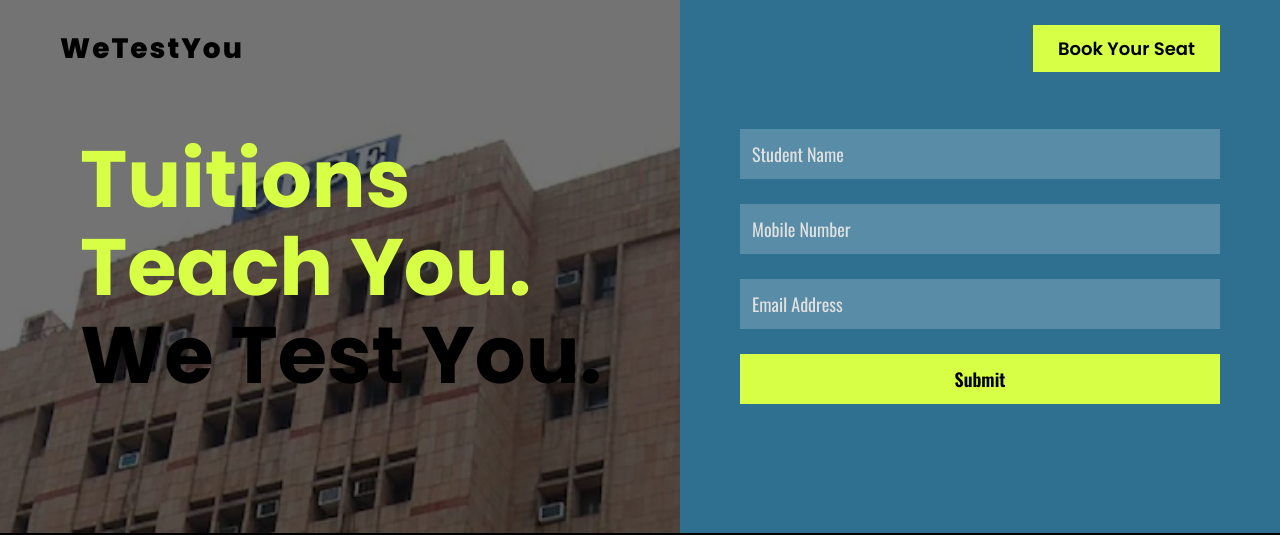
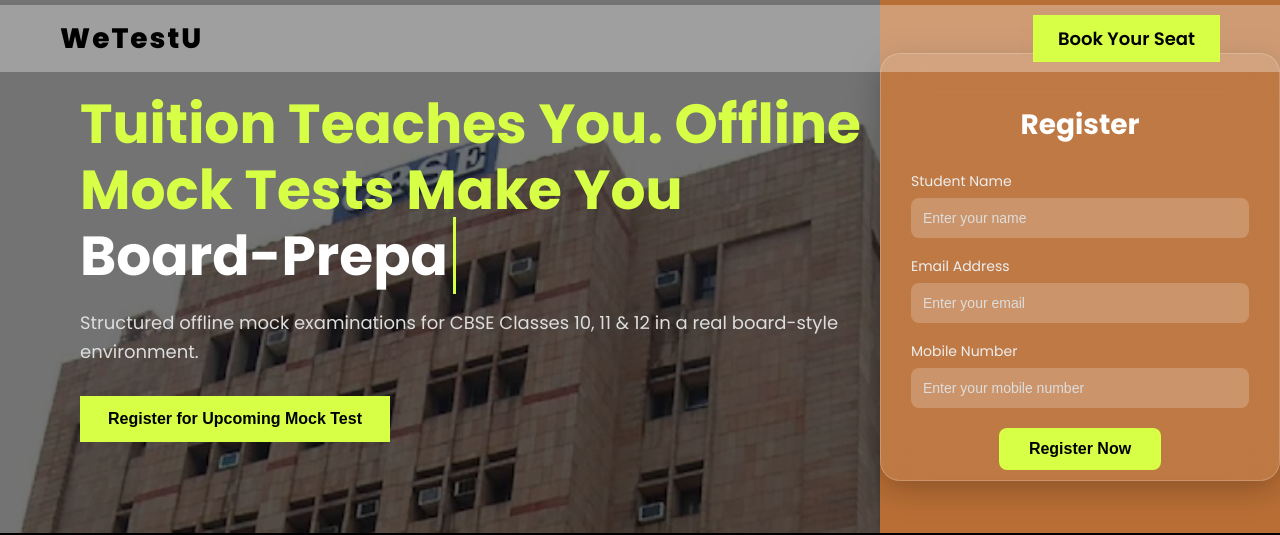
Before and after one commit to gitsparthiv/we_test_you, a React (Vite) app: page / in a window 1280 px wide. Shown: the top 535 px of the page. Built offline with nearby package versions, Linux system fonts and the light colour scheme.

Commit message:
updated reg form

```diff
--- a/src/components/FrontPage.css
+++ b/src/components/FrontPage.css
@@ -21,16 +21,17 @@ html, body {
 
 /* ===== NAVBAR ===== */
 .navbar {
-  position: absolute;
+  position: fixed;
   top: 0;
   left: 0;
   width: 100%;
-  padding: 25px 60px;
+  padding: 10px 60px;
+  margin-top: 5px;
   display: flex;
   justify-content: space-between;
   align-items: center;
   z-index: 9999;
-  background: transparent;   /* IMPORTANT */
+  background: rgba(255, 255, 255, 0.313); /* IMPORTANT */
 }
 
 .logo {
@@ -64,7 +65,7 @@ html, body {
 
 /* ===== LEFT SIDE ===== */
 .left {
-  flex: 1;
+  flex: 2;
   position: relative;
   background: url("../assets/3gin9vh8_cbse-_625x300_19_December_24.webp") center/cover no-repeat;
   display: flex;
@@ -92,13 +93,13 @@ html, body {
 }
 
 /* ===== RIGHT SIDE ===== */
-.right {
+/* .right {
   flex: 1;
   background: #2f6f8f;
   display: flex;
   justify-content: center;
   align-items: center;
-}
+} */
 
 /* ===== HERO TEXT ===== */
 .hero-text {
@@ -109,11 +110,52 @@ html, body {
 }
 
 .hero-text span {
-  color: #000000;
+  color: #161619;
+}
+.hero-content {
+  position: relative;
+  z-index: 2;
+  max-width: 900px;
+  color: #fff;
+}
+
+.hero-content h2 {
+  font-size: 55px;
+  line-height: 1.2;
+  font-weight: 700;
+  color: #d7ff45;
+}
+
+.typing {
+  color: #ffffff;
+  border-right: 3px solid #d7ff45;
+  padding-right: 5px;
+}
+
+.hero-content p {
+  margin-top: 20px;
+  font-size: 18px;
+  color: #ddd;
+  line-height: 1.6;
+}
+
+.hero-btn {
+  margin-top: 30px;
+  padding: 14px 28px;
+  font-size: 16px;
+  font-weight: 600;
+  background: #d7ff45;
+  border: none;
+  cursor: pointer;
+  transition: 0.3s ease;
+}
+
+.hero-btn:hover {
+  background: #bde634;
 }
 
 /* ===== FORM ===== */
-form {
+/* form {
   width: 80%;
   max-width: 550px;
   display: flex;
@@ -128,9 +170,9 @@ form input {
   background: rgba(255,255,255,0.2);
   color: #fff;
   font-family: 'Oswald', sans-serif;
-}
+} */
 
-form input::placeholder {
+/* form input::placeholder {
   color: #e0e0e0;
 }
 
@@ -142,6 +184,41 @@ form button {
   font-weight: 600;
   cursor: pointer;
   font-family: 'Oswald', sans-serif;
+} */
+.right {
+  flex: 1;
+  display: flex;
+  justify-content: center;
+  align-items: center;
+  position: relative;
+  background-color: rgba(185, 110, 53);
+}
+
+.form-card {
+  width: 100%;
+  max-width: 420px;
+  padding: 30px;
+  padding-top: 50px;
+  padding-bottom: 10px;
+  border-radius: 20px;
+
+  /* Transparent Glass */
+  background: rgba(255, 255, 255, 0.08);
+
+  backdrop-filter: blur(20px);
+  -webkit-backdrop-filter: blur(20px);
+
+  border: 1px solid rgba(255, 255, 255, 0.2);
+
+  box-shadow: 0 8px 32px rgba(0, 0, 0, 0.25);
+  color: #fff;
+}
+
+
+.form-card h2 {
+  font-size: 28px;
+  margin-bottom: 25px;
+  text-align: center;
 }
 
 /* ===== BOTTOM SECTION ===== */
@@ -189,6 +266,50 @@ form button {
   position: relative;
   z-index: 2;
 }
+.input-group {
+  display: flex;
+  flex-direction: column;
+  margin-bottom: 18px;
+}
+
+.input-group label {
+  font-size: 14px;
+  margin-bottom: 6px;
+  color: #eee;
+}
+
+.input-group input {
+  padding: 12px;
+  border-radius: 8px;
+  border: none;
+  outline: none;
+  background: rgba(255, 255, 255, 0.2);
+  color: #fff;
+  font-size: 14px;
+}
+.submit-btn {
+  margin: 20px auto 0 auto;   /* center horizontally */
+  padding: 12px 30px;         /* better button shape */
+  border-radius: 8px;
+  border: none;
+  background: #d7ff45;
+  font-weight: 600;
+  font-size: 16px;
+  cursor: pointer;
+  transition: 0.3s ease;
+  display: block;             /* required for margin auto to work */
+  width: fit-content;         /* shrink to content width */
+}
+
+.submit-btn:hover {
+  background: #bde634;
+  transform: translateY(-2px);
+}
+
+.input-group input::placeholder {
+  color: #ddd;
+}
+
 
 
 .box:nth-child(1) {
--- a/src/components/FrontPage.jsx
+++ b/src/components/FrontPage.jsx
@@ -1,13 +1,48 @@
-import React from "react";
+import React, { useState, useEffect } from "react";
 import "./FrontPage.css";
 
 const FrontPage = () => {
+  const words = [
+    "Exam-Ready.",
+    "Board-Prepared.",
+    "Mentally Strong.",
+    "Performance Confident."
+  ];
+
+  const [currentWordIndex, setCurrentWordIndex] = useState(0);
+  const [displayText, setDisplayText] = useState("");
+  const [isDeleting, setIsDeleting] = useState(false);
+
+  useEffect(() => {
+    const currentWord = words[currentWordIndex];
+    const typingSpeed = isDeleting ? 50 : 80;
+
+    const timer = setTimeout(() => {
+      if (!isDeleting) {
+        setDisplayText(currentWord.substring(0, displayText.length + 1));
+
+        if (displayText === currentWord) {
+          setTimeout(() => setIsDeleting(true), 1200);
+        }
+      } else {
+        setDisplayText(currentWord.substring(0, displayText.length - 1));
+
+        if (displayText === "") {
+          setIsDeleting(false);
+          setCurrentWordIndex((prev) => (prev + 1) % words.length);
+        }
+      }
+    }, typingSpeed);
+
+    return () => clearTimeout(timer);
+  }, [displayText, isDeleting, currentWordIndex]);
+
   return (
     <div className="main-container">
 
       {/* NAVBAR */}
       <div className="navbar">
-        <div className="logo">WeTestYou</div>
+        <div className="logo">WeTestU</div>
         <div className="nav-right">
           <a href="#" className="book-btn">Book Your Seat</a>
         </div>
@@ -17,19 +52,49 @@ const FrontPage = () => {
       <div className="top-section">
 
         <div className="left">
-          <div className="hero-text">
-            Tuitions Teach You.<br />
-            <span>We Test You.</span>
+          <div className="hero-content">
+            <h2>
+              Tuition Teaches You.
+              Offline Mock Tests Make You<br />
+              <span className="typing">{displayText}</span>
+            </h2>
+
+            <p>
+              Structured offline mock examinations for CBSE Classes 10, 11 & 12
+              in a real board-style environment.
+            </p>
+
+            <button className="hero-btn">
+              Register for Upcoming Mock Test
+            </button>
           </div>
         </div>
 
         <div className="right">
+  <div className="form-card">
+    <h2>Register</h2>
+
     <form>
-            <input type="text" placeholder="Student Name" required />
-            <input type="tel" placeholder="Mobile Number" required />
-            <input type="email" placeholder="Email Address" required />
-            <button type="submit">Submit</button>
+      <div className="input-group">
+        <label>Student Name</label>
+        <input type="text" placeholder="Enter your name" required />
+      </div>
+
+      <div className="input-group">
+        <label>Email Address</label>
+        <input type="email" placeholder="Enter your email" required />
+      </div>
+
+      <div className="input-group">
+        <label>Mobile Number</label>
+        <input type="tel" placeholder="Enter your mobile number" required />
+      </div>
+
+      <button type="submit" className="submit-btn">
+        Register Now
+      </button>
     </form>
+  </div>
 </div>
 
       </div>
```
Lines whose indentation alone changed are shown as unchanged.
